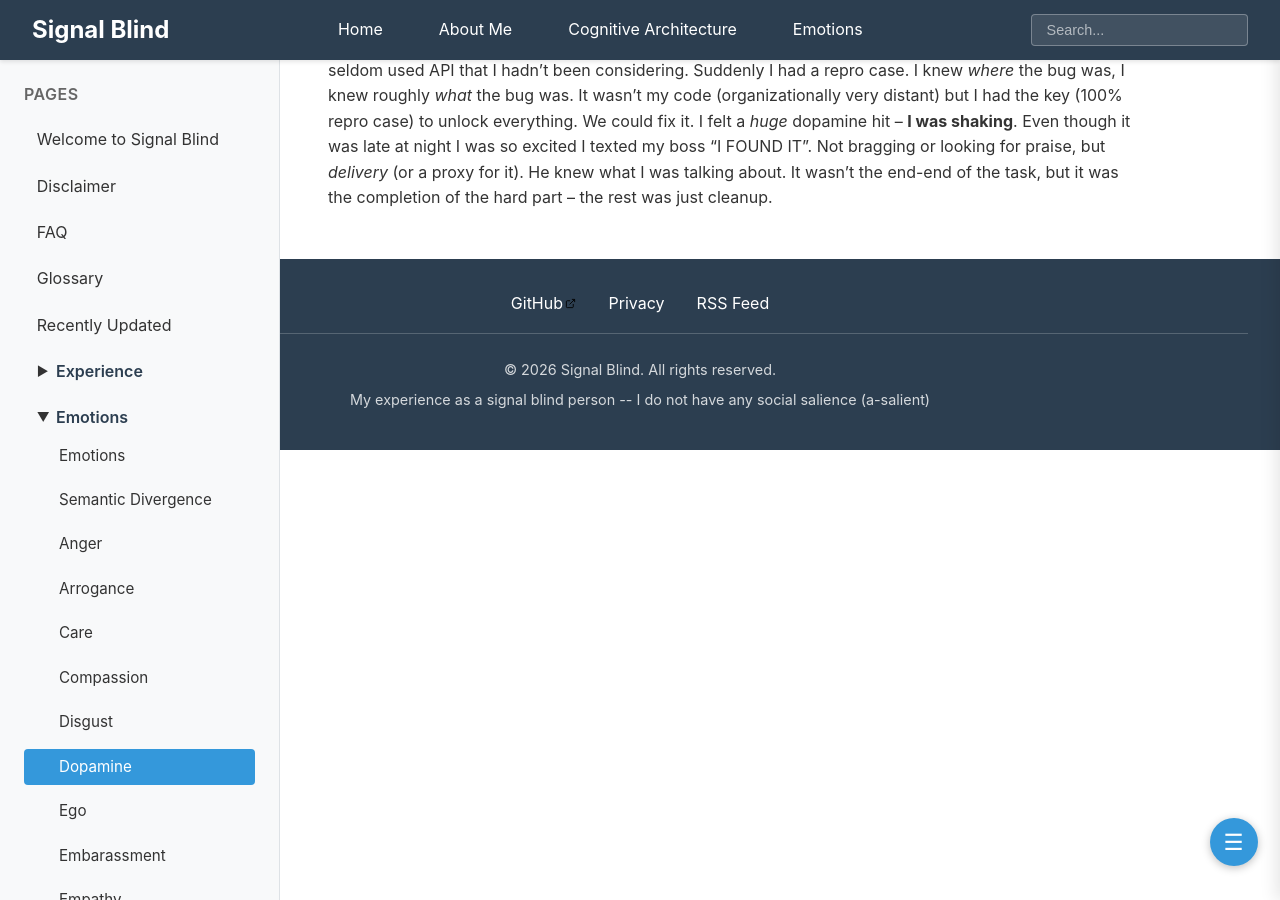
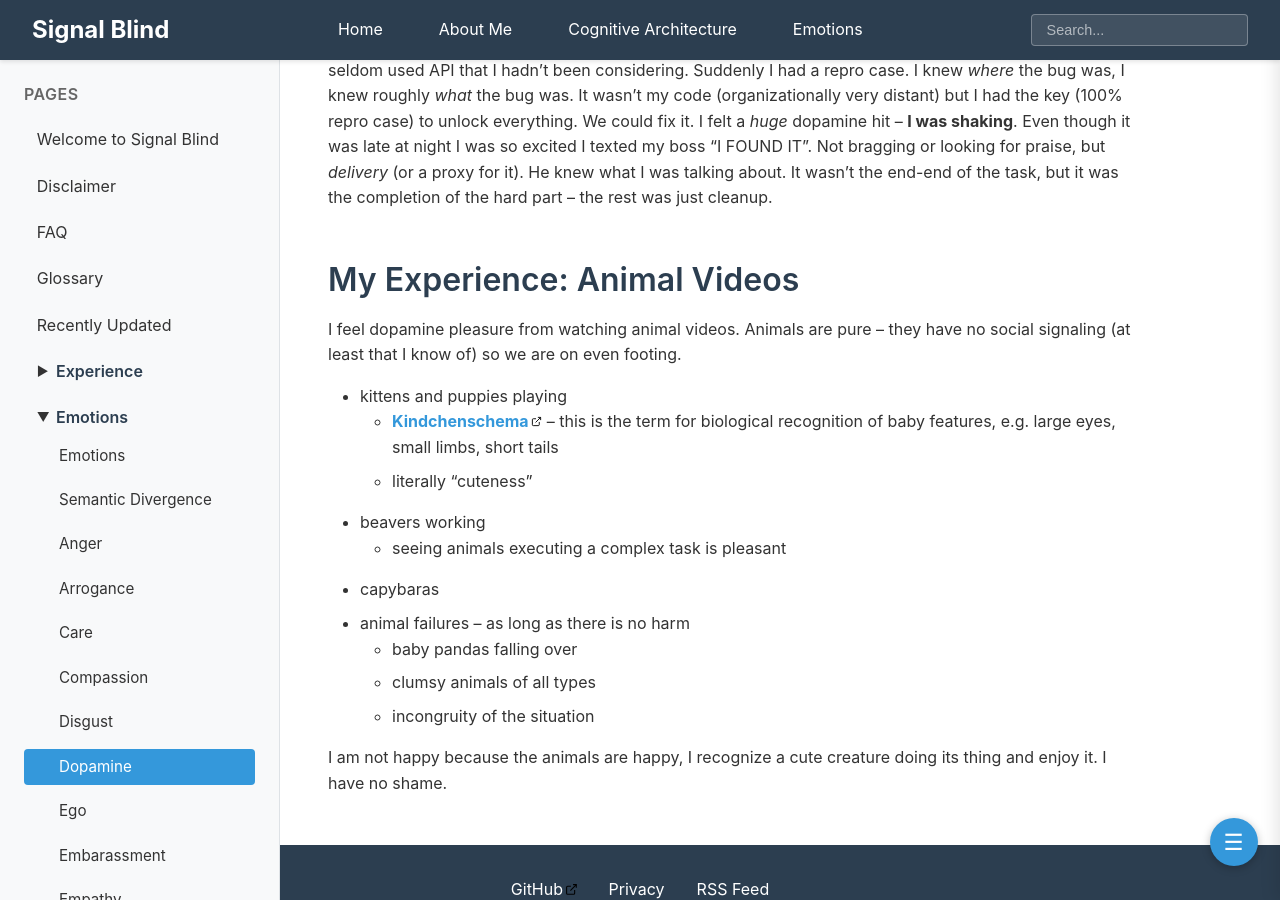
Before and after one commit to SignalBlind/SignalBlind.github.io, a Jekyll site: the page built from Emotions/Dopamine.md, in a window 1280 px wide and 900 px high, scrolled down 1959 px. Built offline with Jekyll 4.4.1, drawn with Linux system fonts in a browser that asks for light colours; comment, search, counter and statistics services are not loaded.

Commit message:
animal videos

```diff
--- a/Emotions/Dopamine.md
+++ b/Emotions/Dopamine.md
@@ -56,3 +56,20 @@ The mechanism is the same but my triggers are very restricted compared to NT peo
 The bigger the task, the harder it is, or the more complex the problem, the bigger the dopamine hit.
 
 I once debugged something over the course of six months or a year -- it was impossible to reproduce, but we saw strong evidence there was a problem.  I worked on it on and off over this time: whenever I had an idea I might spend a few hours or a day investigating.  This continued until I uncovered the missing link: a seldom used API that I hadn't been considering.  Suddenly I had a repro case.  I knew *where* the bug was, I knew roughly *what* the bug was.  It wasn't my code (organizationally very distant) but I had the key (100% repro case) to unlock everything.  We could fix it.  I felt a *huge* dopamine hit -- **I was shaking**.  Even though it was late at night I was so excited I texted my boss "I FOUND IT".  Not bragging or looking for praise, but *delivery* (or a proxy for it).  He knew what I was talking about.  It wasn't the end-end of the task, but it was the completion of the hard part -- the rest was just cleanup.
+
+## My Experience: Animal Videos
+
+I feel dopamine pleasure from watching animal videos.  Animals are pure -- they have no social signaling (at least that I know of) so we are on even footing.
+
+- kittens and puppies playing
+	- **[Kindchenschema](https://en.wikipedia.org/wiki/Cuteness)** -- this is the term for biological recognition of baby features, e.g. large eyes, small limbs, short tails
+	- literally "cuteness"
+- beavers working
+	- seeing animals executing a complex task is pleasant
+- capybaras
+- animal failures -- as long as there is no harm
+	- baby pandas falling over
+	- clumsy animals of all types
+	- incongruity of the situation
+
+I am not happy because the animals are happy, I recognize a cute creature doing its thing and enjoy it.  I have no shame.
```
